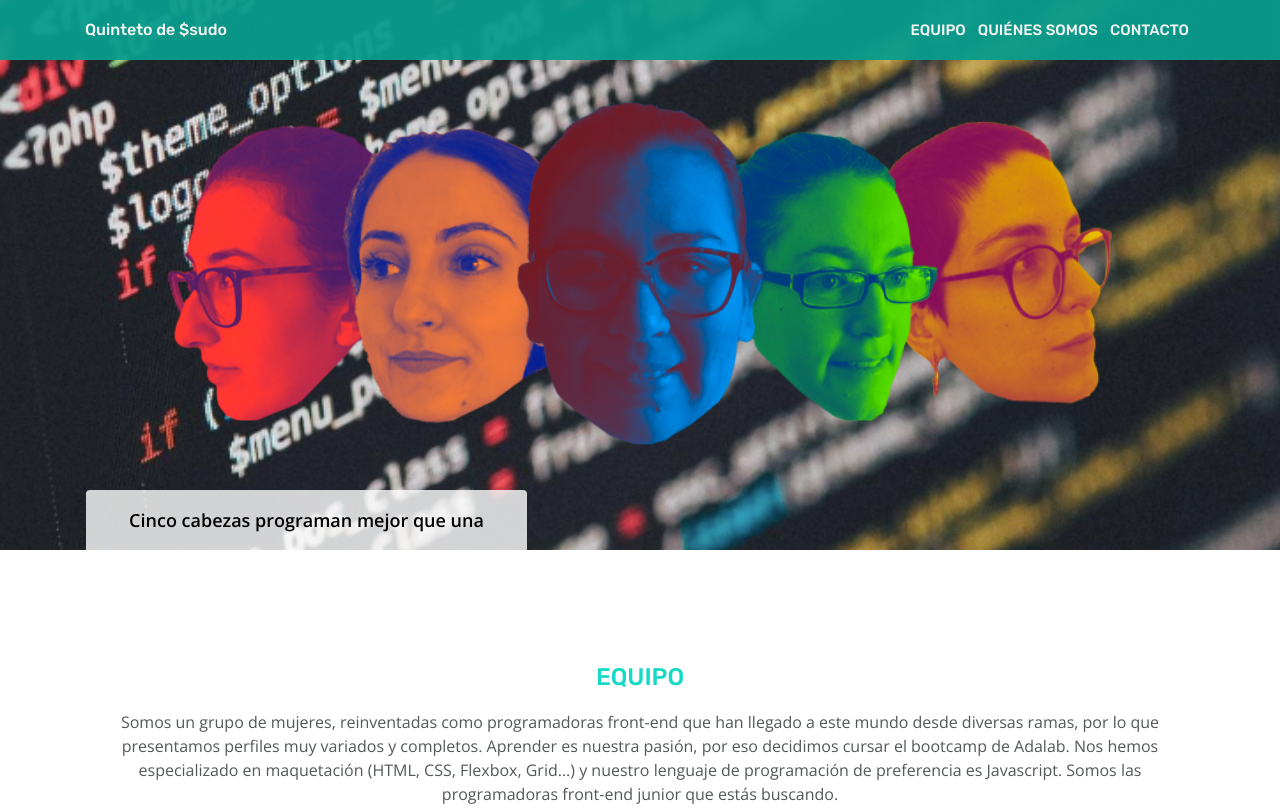
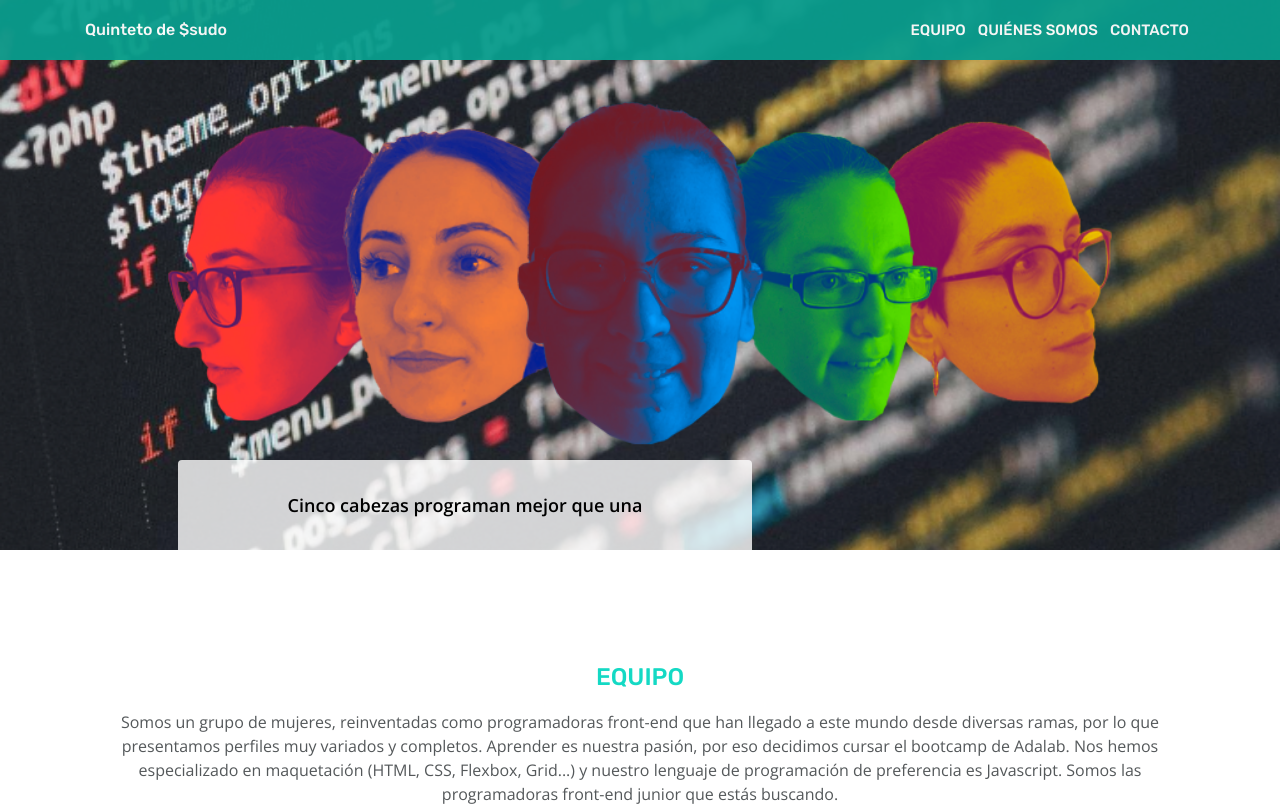
Before and after one commit to Adalab/Project--Promo-Module-Team-4-, a plain HTML site: page index.html in a window 1280 px wide. Shown: the top 809 px of the page. Drawn offline with nearby package versions, Linux system fonts and the light colour scheme.

Commit message:
Adjust claim to Desktop

```diff
--- a/style.css
+++ b/style.css
@@ -550,10 +550,15 @@ footer .wrapper.section {
   margin: -40px;
 }
 
+.claim {
+  width: 574px;
+  left: 138px;
+  line-height: 90px;
+  height: 90px;
+}
 
 
   /*About us */
-
   .adalaber img {
     height: 278px;
     width: 278px;
```
